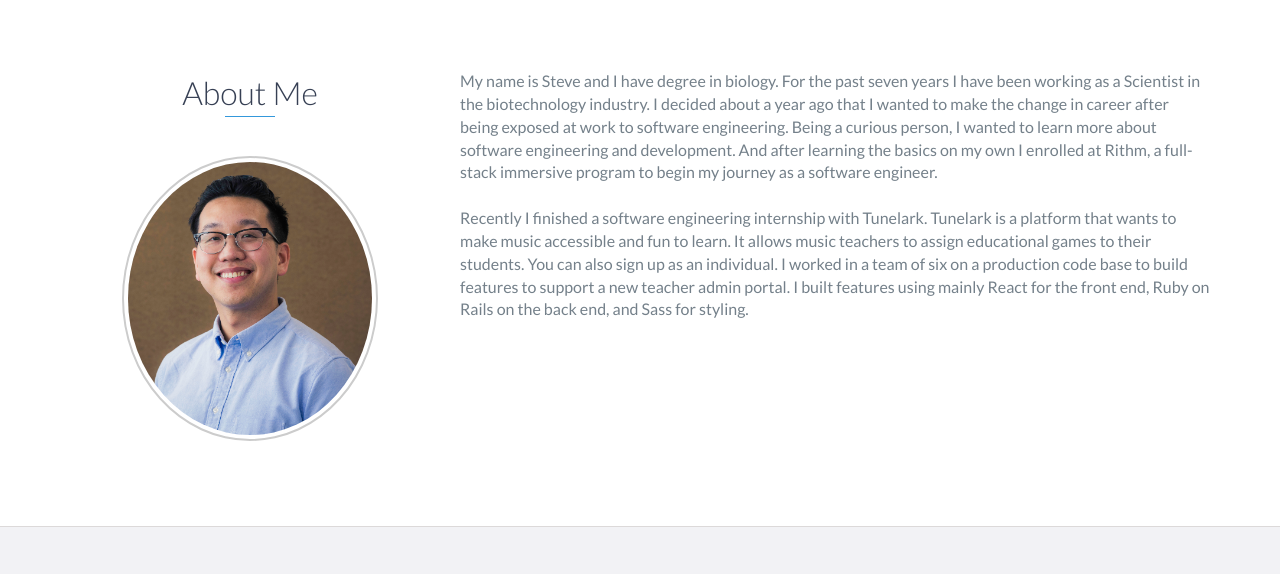
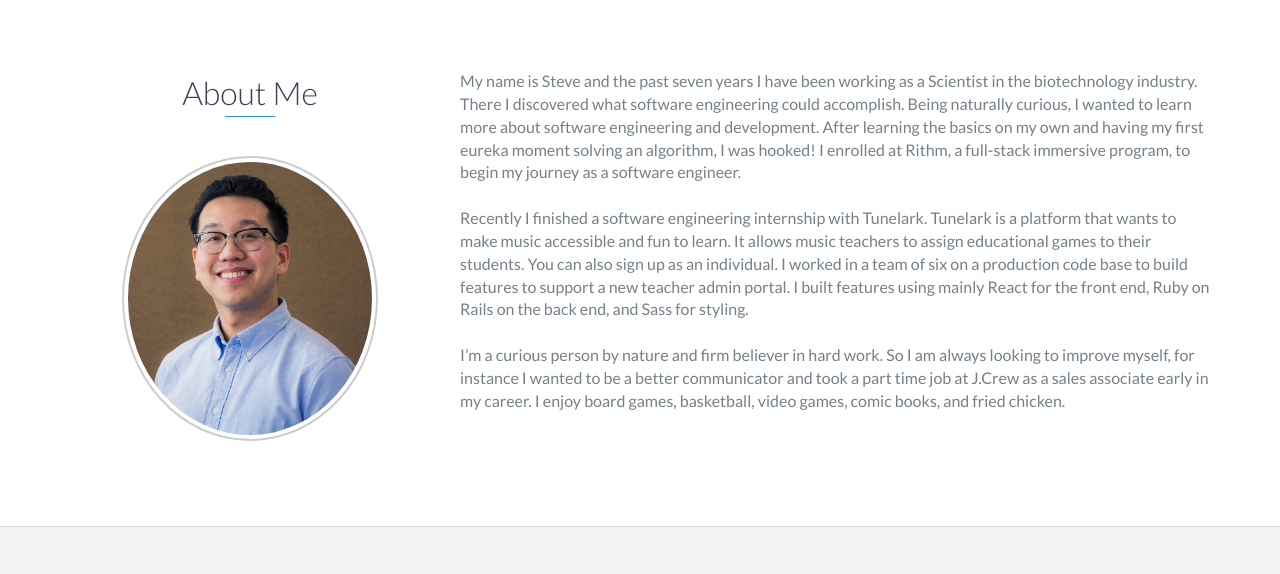
Before and after one commit to stevehcao/stevehcao.github.io, a website: page index.html in a window 1280 px wide. Shown: the part 805-1379 px from the top of the page. Drawn offline with nearby package versions, Linux system fonts and the light colour scheme.

Commit message:
changed about me copy

```diff
--- a/index.html
+++ b/index.html
@@ -73,9 +73,20 @@
                 </div>
                 <div class="col-md-8">
                     <p>
-                        My name is Steve and I have degree in biology.  For the past seven years I have been working as a Scientist in the biotechnology industry. I decided about a year ago that I wanted to make the change in career after being exposed at work to software engineering.  Being a curious person, I wanted to learn more about software engineering and development.  And after learning the basics on my own I enrolled at Rithm, a full-stack immersive program to begin my journey as a software engineer.
+                        My name is Steve and the past seven years I have been working as a Scientist in the biotechnology industry.
+                        There I discovered what software engineering could accomplish.
+                        Being naturally curious, I wanted to learn more about software engineering and development.
+                        After learning the basics on my own and having my first eureka moment solving an algorithm, I was hooked!
+                        I enrolled at Rithm, a full-stack immersive program, to begin my journey as a software engineer.
                         <br><br>
-                        Recently I finished a software engineering internship with Tunelark.  Tunelark is a platform that wants to make music accessible and fun to learn.  It allows music teachers to assign educational games to their students.  You can also sign up as an individual.  I worked in a team of six on a production code base to build features to support a new teacher admin portal.   I built features using mainly React for the front end, Ruby on Rails on the back end, and Sass for styling.
+                        Recently I finished a software engineering internship with Tunelark.
+                        Tunelark is a platform that wants to make music accessible and fun to learn.
+                        It allows music teachers to assign educational games to their students.  You can also sign up as an individual.
+                        I worked in a team of six on a production code base to build features to support a new teacher admin portal.   I built features using mainly React for the front end, Ruby on Rails on the back end, and Sass for styling.
+                        <br><br>
+                        I’m a curious person by nature and firm believer in hard work.
+                          So I am always looking to improve myself, for instance I wanted to be a better communicator and took a part time job at J.Crew as a sales associate early in my career.
+                          I enjoy board games, basketball, video games, comic books, and fried chicken.
                     </p>
                 </div>
             </div>
```
